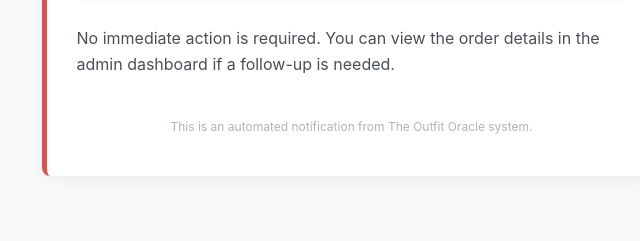
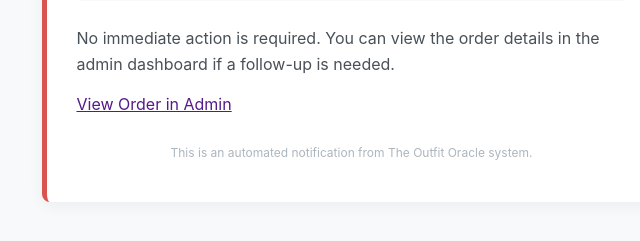
Before and after one commit to vickyrock008/E-commerce-Fashion-Clothing, a Python web app: template backend/app/templates/order_cancelled_admin_notification.html in a window 1280 px wide. Shown: the part 387-628 px from the top of the page, without its empty margins (291-931 px from the left). Run offline with Jinja, Linux system fonts and the light colour scheme; the template is opened without the code that fills it, so the values that code supplies are empty.

Commit message:
Update order_cancelled_admin_notification.html

```diff
--- a/backend/app/templates/order_cancelled_admin_notification.html
+++ b/backend/app/templates/order_cancelled_admin_notification.html
@@ -99,7 +99,9 @@
             </div>
 
             <p>No immediate action is required. You can view the order details in the admin dashboard if a follow-up is needed.</p>
-
+            <div class="button-wrapper">
+                <a href="{{ admin_order_link }}" class="button">View Order in Admin</a>
+            </div>
         </div>
 
         <div class="footer">
```
